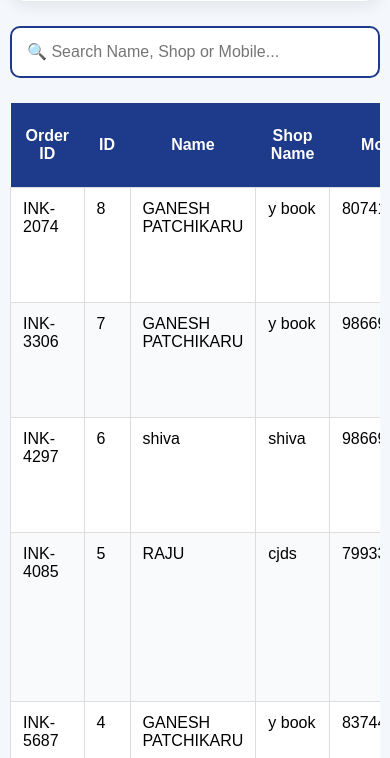
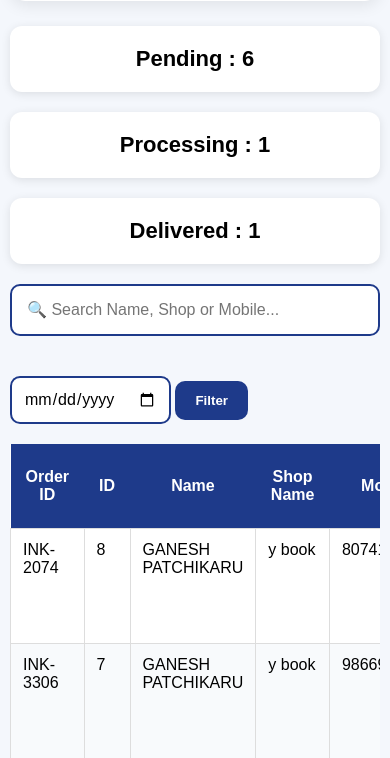
Before and after one commit to Patchikaru-Ganesh/ink-books, a Flask app: page /admin in a window 390 px wide. Shown: the part 385-1143 px from the top of the page. Run offline with Flask 3, Linux system fonts and the light colour scheme; the visitor is signed in with stand-in values (Sample User, id 1); data comes from the database, SQL or seed files in the repository; both versions use the stored data as it was after the commit.

Commit message:
Fixed mobile responsive layout

```diff
--- a/app.py
+++ b/app.py
@@ -147,6 +147,7 @@ def submit():
     BOT_TOKEN = os.environ.get("BOT_TOKEN")
     CHAT_ID = os.environ.get("CHAT_ID")
 
+
     telegram_message = f"""
 📦 NEW INK BOOKS ORDER
 
@@ -228,21 +229,63 @@ def submit():
 
 @app.route("/admin")
 def admin():
-
+    filter_date = request.args.get("date")
     if not session.get("admin"):
         return redirect("/login")
 
     conn = sqlite3.connect("leads.db")
 
-    data = conn.execute(
+    if filter_date:
+
+        data = conn.execute(
+        """
+        SELECT * FROM inquiries
+        WHERE created_at LIKE ?
+        ORDER BY id DESC
+        """,
+        (f"%{filter_date}%",)
+    ).fetchall()
+
+    else:
+
+        data = conn.execute(
         "SELECT * FROM inquiries ORDER BY id DESC"
     ).fetchall()
 
+    today = datetime.now().strftime("%d-%m-%Y")
+    today_orders = len([
+    row for row in data
+    if row[8] and row[8].startswith(today)
+])
+
+    current_month = datetime.now().strftime("%m-%Y")
+
+    month_orders = len([
+        row for row in data
+        if current_month in row[8]
+    ])
+
     conn.close()
+
+    total_qty = sum(
+        int(row[6])
+        for row in data
+        if str(row[6]).isdigit()
+    )
+
+    pending = len([r for r in data if r[9] == "Pending"])
+    processing = len([r for r in data if r[9] == "Processing"])
+    delivered = len([r for r in data if r[9] == "Delivered"])
 
     return render_template(
         "admin.html",
-        data=data
+        data=data,
+        total_qty=total_qty,
+        pending=pending,
+        processing=processing,
+        delivered=delivered,
+        today_orders=today_orders,
+        month_orders=month_orders
     )
 
 
@@ -354,6 +397,26 @@ def export():
         as_attachment=True
     )
 
+@app.route("/customer_orders", methods=["POST"])
+def customer_orders():
+
+    mobile = request.form["mobile"]
+
+    conn = sqlite3.connect("leads.db")
+
+    orders = conn.execute(
+        "SELECT * FROM inquiries WHERE mobile=? ORDER BY id DESC",
+        (mobile,)
+    ).fetchall()
+
+    conn.close()
+
+    return render_template(
+        "customer_orders.html",
+        orders=orders,
+        mobile=mobile
+    )
+
 
 # ==========================
 # RUN
--- a/static/css/admin.css
+++ b/static/css/admin.css
@@ -131,3 +131,103 @@ tr:hover{
     }
 
 }
+.stats-row{
+    display:flex;
+    gap:20px;
+    margin:20px 0;
+    flex-wrap:wrap;
+}
+
+.stat-box{
+    flex:1;
+    min-width:200px;
+    background:white;
+    padding:20px;
+    border-radius:12px;
+    text-align:center;
+    font-size:22px;
+    font-weight:bold;
+    box-shadow:0 2px 10px rgba(0,0,0,0.1);
+}
+.status-pending{
+    color:#f59e0b;
+    font-weight:bold;
+}
+
+.status-processing{
+    color:#2563eb;
+    font-weight:bold;
+}
+
+.status-delivered{
+    color:#16a34a;
+    font-weight:bold;
+}
+
+select{
+    padding:8px;
+    border-radius:6px;
+    border:1px solid #ccc;
+}
+.chart-container{
+    margin:30px 0;
+}
+
+.chart{
+    display:flex;
+    gap:20px;
+    flex-wrap:wrap;
+}
+
+.chart-card{
+    flex:1;
+    min-width:220px;
+    color:white;
+    padding:25px;
+    border-radius:15px;
+    text-align:center;
+}
+
+.chart-card h1{
+    font-size:45px;
+}
+
+.pending{
+    background:#f59e0b;
+}
+
+.processing{
+    background:#2563eb;
+}
+
+.delivered{
+    background:#16a34a;
+}
+.filter-row{
+    display:flex;
+    gap:15px;
+    align-items:center;
+    margin:20px 0;
+    flex-wrap:wrap;
+}
+
+.filter-row input[type="date"]{
+    padding:12px;
+    border:2px solid #1e3a8a;
+    border-radius:10px;
+    font-size:16px;
+}
+
+.filter-row button{
+    padding:12px 20px;
+    border:none;
+    border-radius:10px;
+    background:#1e3a8a;
+    color:white;
+    font-weight:bold;
+    cursor:pointer;
+}
+
+.filter-row button:hover{
+    background:#152c6b;
+}
--- a/templates/admin.html
+++ b/templates/admin.html
@@ -34,15 +34,48 @@
     <div class="summary-card">
         Total Customer Inquiries : {{ data|length }}
     </div>
-    <div class="summary-card">
+   <div class="summary-card">
     <h2>Total Notebooks Ordered : {{ total_qty }}</h2>
 </div>
 
+
+<div class="stats-row">
+
+    <div class="stat-box">
+        Pending : {{ pending }}
+    </div>
+
+    <div class="stat-box">
+        Processing : {{ processing }}
+    </div>
+
+    <div class="stat-box">
+        Delivered : {{ delivered }}
+    </div>
+
+</div>
+
+    <div class="filter-row">
+
+<input
+type="text"
+id="searchInput"
+placeholder="🔍 Search Name, Shop or Mobile..."
+class="search-box">
+
+<form method="GET" action="/admin">
+
     <input
-    type="text"
-    id="searchInput"
-    placeholder="🔍 Search Name, Shop or Mobile..."
-    class="search-box">
+    type="date"
+    name="date">
+
+    <button type="submit">
+        Filter
+    </button>
+
+</form>
+
+</div>
 
     <div class="table-wrapper">
 
@@ -72,12 +105,15 @@
 
 
            {% for row in data %}
+
+
 <tr>
 
 <td>{{ row[1] }}</td>
 <td>{{ row[0] }}</td>
 <td>{{ row[2] }}</td>
 <td>{{ row[3] }}</td>
+
 <td>{{ row[4] }}</td>
 
 <td style="max-width:350px;">
@@ -99,24 +135,49 @@ WhatsApp
 </td>
 
 <td>
-<a href="/status/{{row[0]}}/Pending">🟡</a>
-<a href="/status/{{row[0]}}/Processing">🔵</a>
-<a href="/status/{{row[0]}}/Delivered">🟢</a>
+<form action="/update_status/{{ row[0] }}" method="POST">
 
-<br><br>
+<select name="status" onchange="this.form.submit()">
 
-<b>{{ row[9] }}</b>
+<option value="Pending"
+{% if row[9] == "Pending" %}selected{% endif %}>
+Pending
+</option>
+
+<option value="Processing"
+{% if row[9] == "Processing" %}selected{% endif %}>
+Processing
+</option>
+
+<option value="Delivered"
+{% if row[9] == "Delivered" %}selected{% endif %}>
+Delivered
+</option>
+
+</select>
+
+</form>
+
+<br>
+
+<span class="status-{{ row[9]|lower }}">
+{{ row[9] }}
+</span>
+
 </td>
 
 <td>
-<a href="/delete/{{ row[0] }}"
-class="delete-btn">
+<a
+href="/delete/{{ row[0] }}"
+class="delete-btn"
+onclick="return confirm('Are you sure you want to delete this order?')">
 Delete
 </a>
 </td>
 
 </tr>
 {% endfor %}
+
 
             </tbody>
 
--- a/templates/index.html
+++ b/templates/index.html
@@ -25,7 +25,7 @@ content="notebooks wholesale, A4 notebooks, bulk notebooks, school notebooks, in
 
 <!-- NAVBAR -->
 <nav class="navbar">
-<li><a href="/track">Track Order</a></li>
+
     <div class="logo">
         <a href="#home">INK BOOKS</a>
     </div>
```
Also changed, not shown: static/css/style.css (+78 -2 lines), templates/customer_orders.html (added, +55 -0 lines), templates/thankyou.html (+9 -0 lines), templates/track.html (+38 -2 lines), templates/track_result.html (+7 -0 lines), leads.db.
